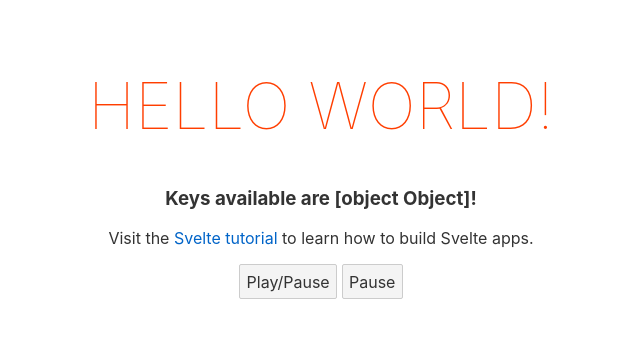
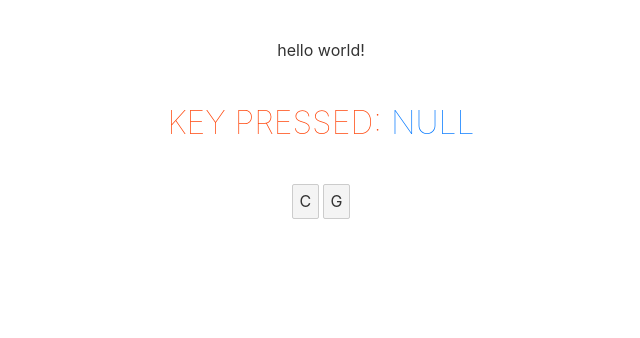
Before and after one commit to colintsteele/tbk, a Svelte app: page / in a window 1280 px wide. Shown: the top 338 px of the page, without its empty margins (319-959 px from the left). Built offline with nearby package versions, Linux system fonts and the light colour scheme.

Commit message:
Musical Keypresses

```diff
--- a/src/App.svelte
+++ b/src/App.svelte
@@ -1,26 +1,41 @@
 <script lang="ts">
-	export let name: string;
-	export let keys;
+import type KeyHandler from "./keyHandler";
+
+	export let keys: object;
+	export let keyHandler: KeyHandler;
+
+	let keyPressed = null;
+	$: lastKey = keyPressed;
+
+	function handleKeydown(e: KeyboardEvent) {
+		keyPressed = e.key;
+		keyHandler.handle(e.key);
+	}
+
 </script>
 
+<svelte:window on:keydown={handleKeydown}/>
+<!-- a: 97 s:115 d:100 -->
+
 <main>
-	<h1>Hello {name}!</h1>
-	<h3>Keys available are {keys}!</h3>
-	<p>Visit the <a href="https://svelte.dev/tutorial">Svelte tutorial</a> to learn how to build Svelte apps.</p>
+	<p> hello world! </p>
+	<h4>Key Pressed: <span>{lastKey}</span> </h4>
 
-	<button on:click={keys[0].play()}>
+	<button on:click={keys['C3'].play()}>
 		<!-- TODO: learn to toggle button -->
-		Play/Pause
+		C
 	</button>
 
-	<button on:click={keys[0].stop()}>
+	<button on:click={keys['G3'].play()}>
 		<!-- TODO: learn to toggle button -->
-		Pause
+		G
 	</button>
 
 </main>
 
 <style>
+
+	/* background-color: #2e2e2e; */
 	main {
 		text-align: center;
 		padding: 1em;
@@ -28,12 +43,21 @@
 		margin: 0 auto;
 	}
 
-	h1 {
+	h4 {
 		color: #ff3e00;
 		text-transform: uppercase;
-		font-size: 4em;
+		font-size: 2em;
 		font-weight: 100;
 	}
+
+	span {
+		color: #0077ff;
+		text-transform: uppercase;
+		font-size: 1em;
+		font-weight: 100;
+	}
+
+
 
 	@media (min-width: 640px) {
 		main {
--- a/src/key.ts
+++ b/src/key.ts
@@ -1,19 +1,19 @@
 import { getContext } from "svelte";
-
 export default class Key {
     private context = new AudioContext;
-    private started = false;
-    private stopped = false;
 
     private keyMap = {
-        "C3" : 130.8
+        "C3" : 130.8,
+        "G3" : 196.0
     };
+
     public note: string;
     constructor(note: string) {
         this.note = note;
     }
 
     play() {
+        console.log(this.note);
         var osci = this.context.createOscillator();
         var gain = this.context.createGain();
         osci.frequency.value = this.keyMap[this.note]
--- /dev/null
+++ b/src/keyHandler.ts
@@ -0,0 +1,18 @@
+import { getContext } from "svelte";
+import Key from "./key";
+
+//probably becomes more important as we switch keypresses around with music notes
+export default class KeyHandler {
+    private keys: object;
+
+    constructor(){
+        this.keys = {};
+        this.keys['a'] = new Key('C3'),
+        this.keys['s'] = new Key('G3')
+    }
+
+    handle(keypress: string) {
+        let key = this.keys[keypress]
+        key.play();
+    }
+}
--- a/src/main.ts
+++ b/src/main.ts
@@ -1,16 +1,22 @@
 import App from './App.svelte';
 import Key from './key';
+import KeyHandler from './keyHandler';
+
+let keyHandler = new KeyHandler;
 
 let aKey = new Key('C3');
+let gKey = new Key('G3');
 
-let keys = [];
-keys.push(aKey);
+let keys = {
+	'C3': aKey,
+	'G3': gKey
+};
 
 const app = new App({
 	target: document.body,
 	props: {
-		name: 'world',
-		keys: keys
+		keys: keys,
+		keyHandler: keyHandler
 	}
 });
 
```
